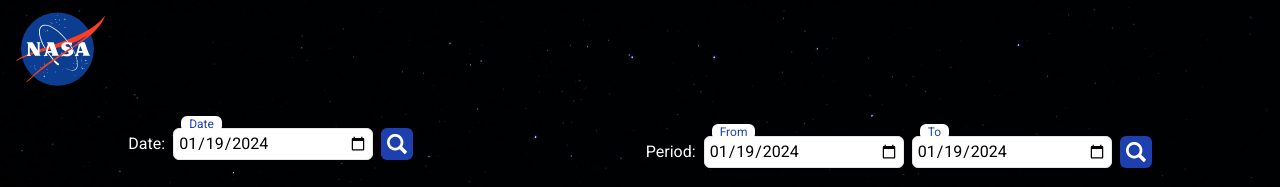
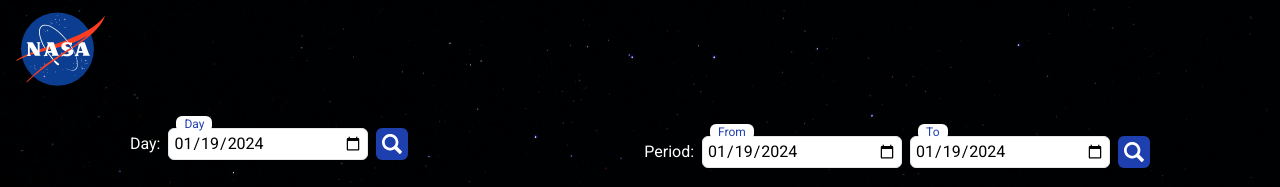
Before and after one commit to VladTarnovskiy/Astronomy, a Next.js app in the folder astronomy/: page / in a window 1280 px wide. Shown: the top 187 px of the page. Built offline with nearby package versions, Linux system fonts and the light colour scheme; no server answers.

Commit message:
docs: add Readme.md info

```diff
--- a/astronomy/components/DateFilter/DateFilter.tsx
+++ b/astronomy/components/DateFilter/DateFilter.tsx
@@ -47,19 +47,19 @@ export const DateFilter: FC = () => {
 
   return (
     <div className="flex p-2 justify-center items-center mb-8">
-      <h2 className="mr-2">Date:</h2>
+      <h2 className="mr-2">Day:</h2>
       <div className="flex flex-col justify-start w-[200px] mr-2 relative">
         <label
           htmlFor="date"
           className="text-xs absolute left-2 -top-3 text-blue-800 bg-white rounded-md px-2"
         >
-          Date
+          Day
         </label>
         <input
           className="rounded-md h-8 border-[1px] border-color-white text-black outline-none focus:border-blue-800 p-1"
           type="date"
           id="date"
-          placeholder="date"
+          placeholder="day"
           value={currentDate}
           min="1995-07-16"
           onChange={onChangeDate}
```
Also changed, not shown: astronomy/.eslintrc.json, 1 other file (tests, documents, lock files or other folders).
